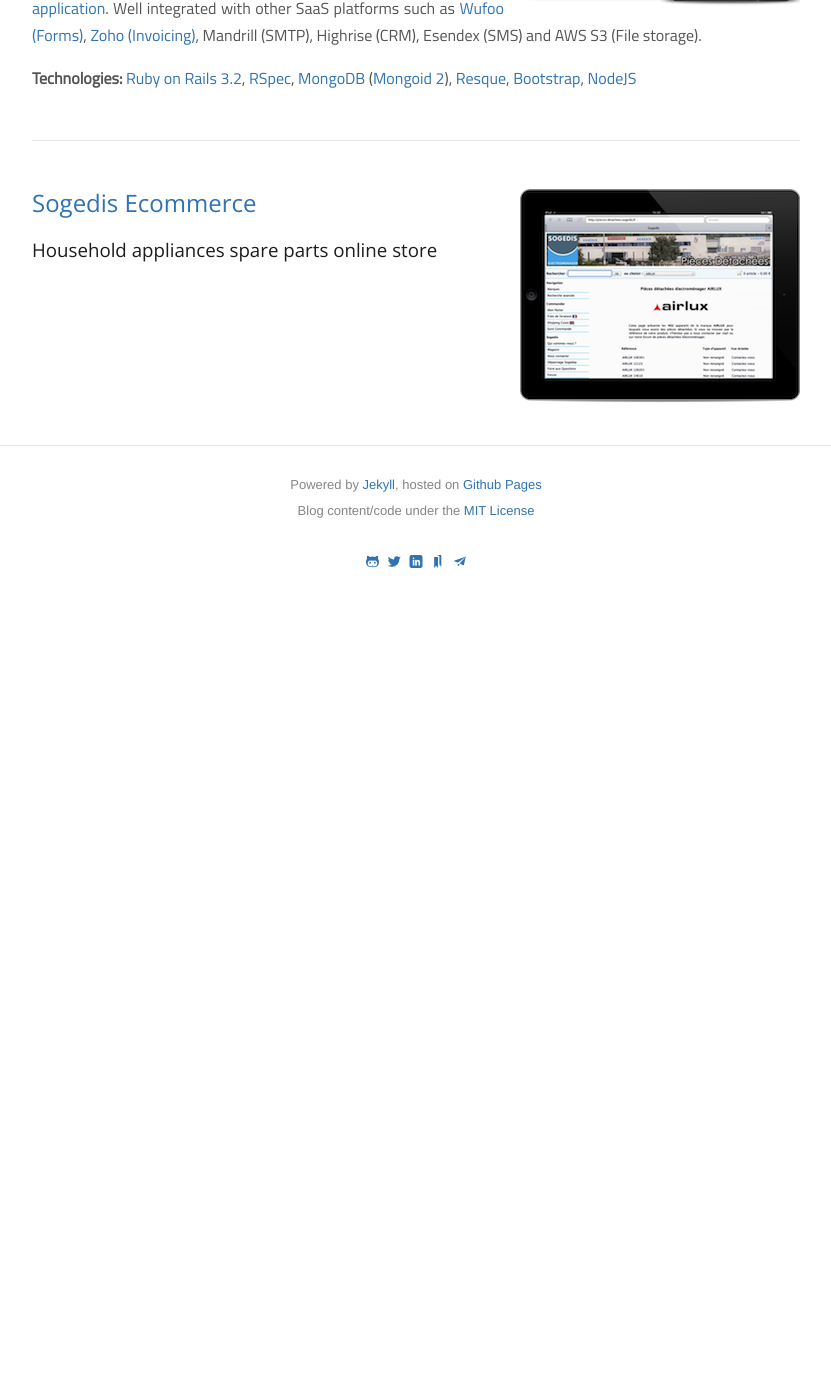
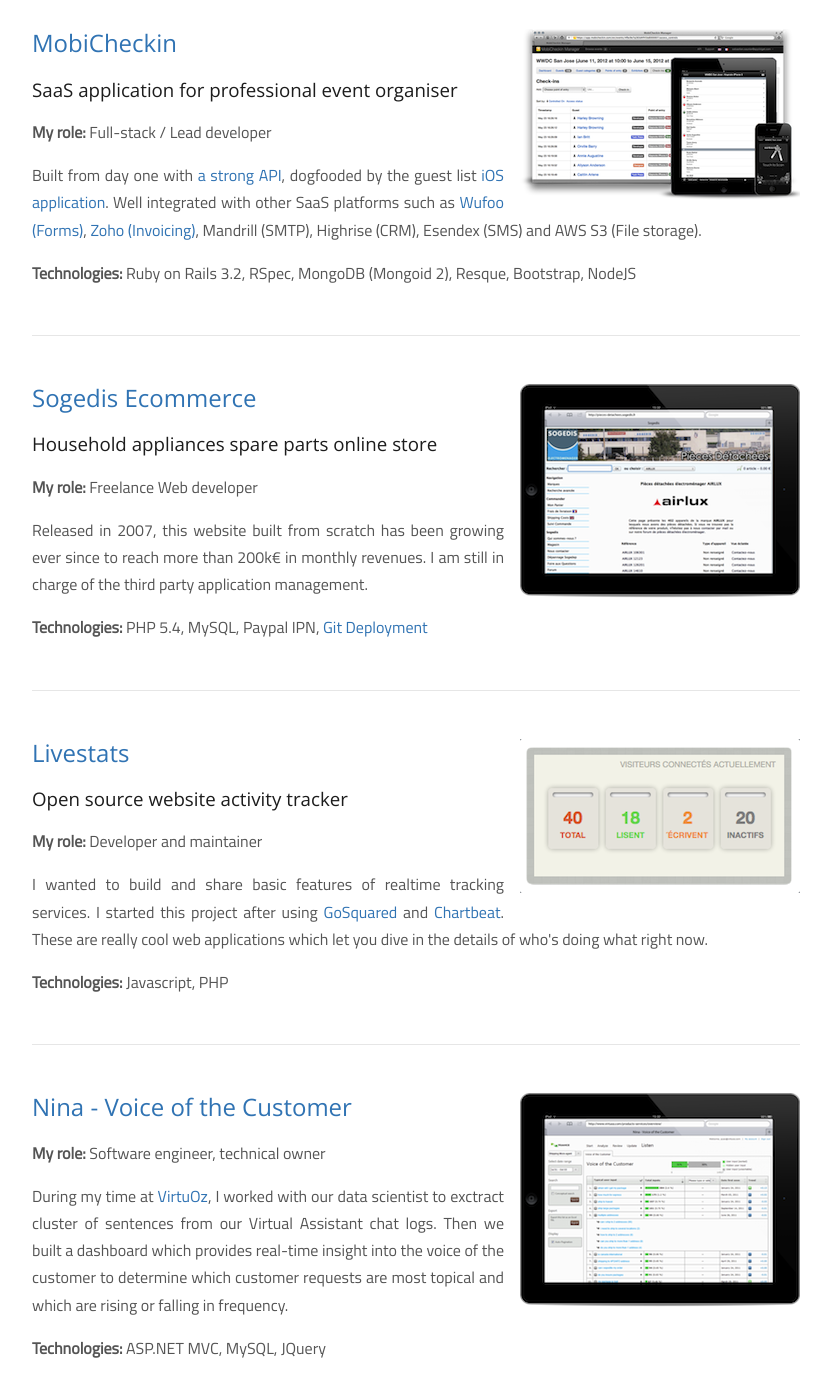
Before and after one commit to ssaunier/ssaunier.github.io, a Jekyll site: the page built from portfolio/index.html, in a window 1280 px wide and 1400 px high, scrolled down 297 px. Shown: the top 1397 px of the window, without its empty margins (224-1055 px from the left). Built offline with Jekyll 4.4.1, drawn with Linux system fonts in a browser that asks for light colours; before the commit the page ends 912 px from its top, so only the background shows below that; some of the changed text lies outside the part shown.

Commit message:
Livestats and VoC

```diff
--- a/portfolio/index.html
+++ b/portfolio/index.html
@@ -3,6 +3,17 @@
 title: Sébastien Saunier - Portfolio
 category: portfolio
 ---
+
+<h1>Portfolio</h1>
+
+<p>
+  Please find some of the projects I worked on. If you need
+  a web software engineer with an eye for design and a dedication to great <acronym title="User Experience">UX</acronym>,
+  <a href="mailto:seb+portfolio@saunier.me?subject=Let's work together!">ping me</a>
+  and let's build awesome and useful stuff.
+</p>
+
+<div class="spacer"></div>
 
 <section>
   <a href="http://www.mobicheckin.com/en">
@@ -25,12 +36,12 @@
   </p>
   <p>
     <strong>Technologies:</strong>
-    <a href="http://rubyonrails.org/">Ruby on Rails 3.2</a>,
-    <a href="http://rspec.info/">RSpec</a>,
-    <a href="http://www.mongodb.org/">MongoDB</a> (<a href="http://two.mongoid.org/">Mongoid 2</a>),
-    <a href="https://github.com/resque/resque">Resque</a>,
-    <a href="http://twitter.github.io/bootstrap/">Bootstrap</a>,
-    <a href="http://nodejs.org/">NodeJS</a>
+    Ruby on Rails 3.2,
+    RSpec,
+    MongoDB (Mongoid 2),
+    Resque,
+    Bootstrap,
+    NodeJS
   </p>
 </section>
 
@@ -43,4 +54,75 @@
 
   <h2><a href="http://www.sogedis.fr">Sogedis Ecommerce</a></h2>
   <h3>Household appliances spare parts online store</h3>
+
+  <p>
+    <strong>My role:</strong> Freelance Web developer
+  </p>
+  <p>
+    Released in 2007, this website built from scratch has been growing ever since to reach more than 200k&euro; in monthly revenues.
+    I am still in charge of the third party application management.
+  </p>
+  <p>
+    <strong>Technologies:</strong>
+    PHP 5.4,
+    MySQL,
+    Paypal IPN,
+    <a href="https://gist.github.com/ssaunier/5277085">Git Deployment</a>
+  </p>
 </section>
+
+<div class="spacer"></div>
+
+<section>
+  <a href="http://github.com/ssaunier/livestats">
+    <img class="inline pull-right" src="/images/portfolio/livestats.png" alt="Livestats Exemple" width="280">
+  </a>
+
+  <h2>
+    <a href="https://github.com/ssaunier/livestats">Livestats</a>
+  </h2>
+  <h3>
+    Open source website activity tracker
+  </h3>
+
+  <p>
+    <strong>My role:</strong> Developer and maintainer
+  </p>
+
+  <p>
+    I wanted to build and share basic features of realtime tracking services.
+    I started this project after using <a href="https://www.gosquared.com/">GoSquared</a>
+    and <a href="https://chartbeat.com/">Chartbeat</a>.
+    These are really cool web applications which let you dive in the details of who's doing what right now.
+  </p>
+
+  <p>
+    <strong>Technologies:</strong> Javascript, PHP
+  </p>
+</section>
+
+<div class="spacer"></div>
+
+<section>
+  <a href="http://www.virtuoz.com/products-services/overview/#listen">
+    <img class="inline pull-right" src="/images/portfolio/virtuoz-nuance-voice-of-the-customer.png" alt="Nina - Voice of the Customer Screenshot" width="280">
+  </a>
+  <h2>
+    <a href="http://www.virtuoz.com/products-services/overview/#listen">Nina - Voice of the Customer</a>
+  </h2>
+
+  <p>
+    <strong>My role:</strong> Software engineer, technical owner
+  </p>
+
+  <p>
+    During my time at <a href="http://www.virtuoz.com">VirtuOz</a>, I worked with our data scientist to
+    exctract cluster of sentences from our Virtual Assistant chat logs. Then we built a dashboard which provides
+    real-time insight into the voice of the customer to determine which customer requests are most topical and
+    which are rising or falling in frequency.
+  </p>
+
+  <p>
+    <strong>Technologies:</strong> ASP.NET MVC, MySQL, JQuery
+  </p>
+</section>
```
Also changed, not shown: images/portfolio/livestats.png (added), images/portfolio/sogedis-ecommerce.png, images/portfolio/virtuoz-nuance-voice-of-the-customer.png (added).
